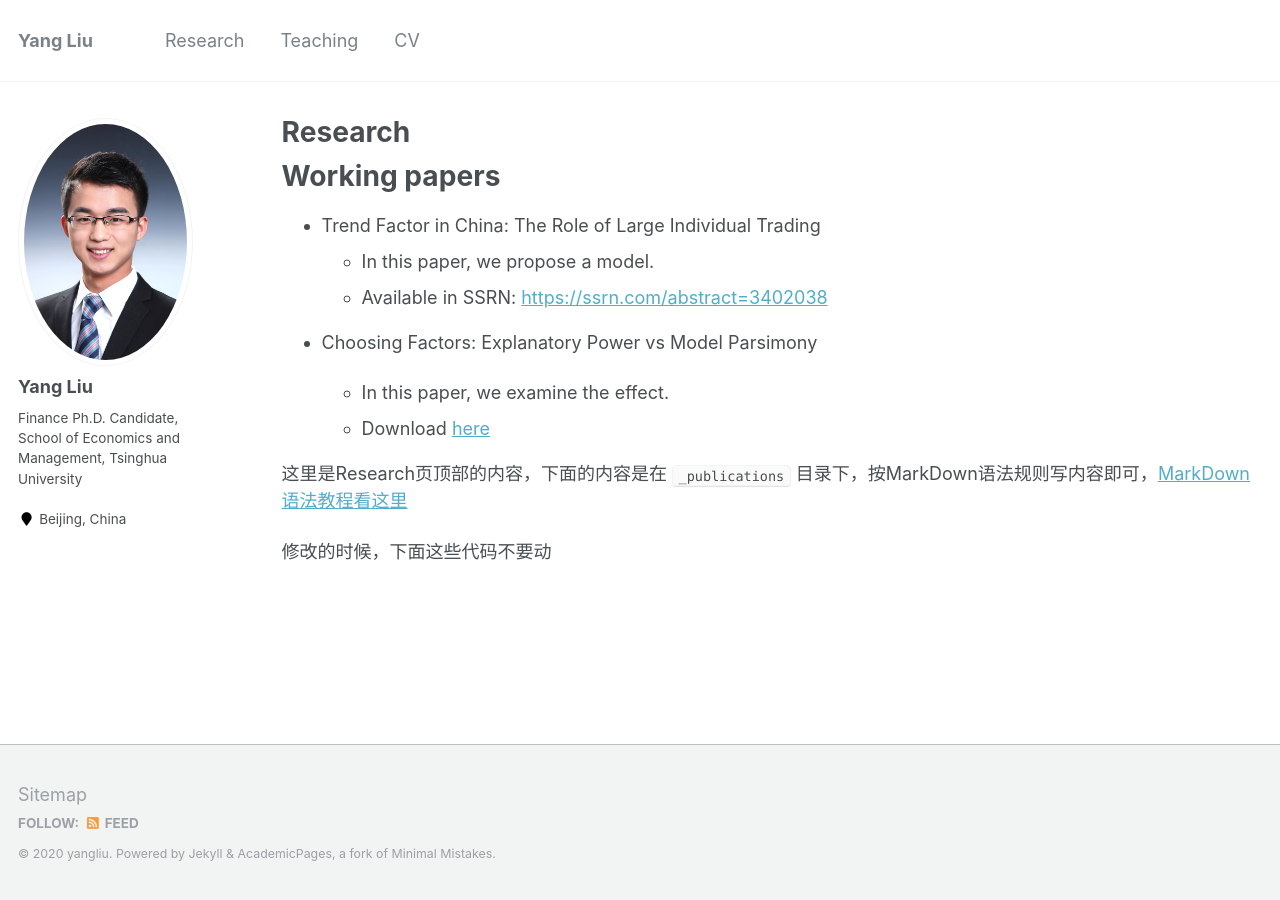
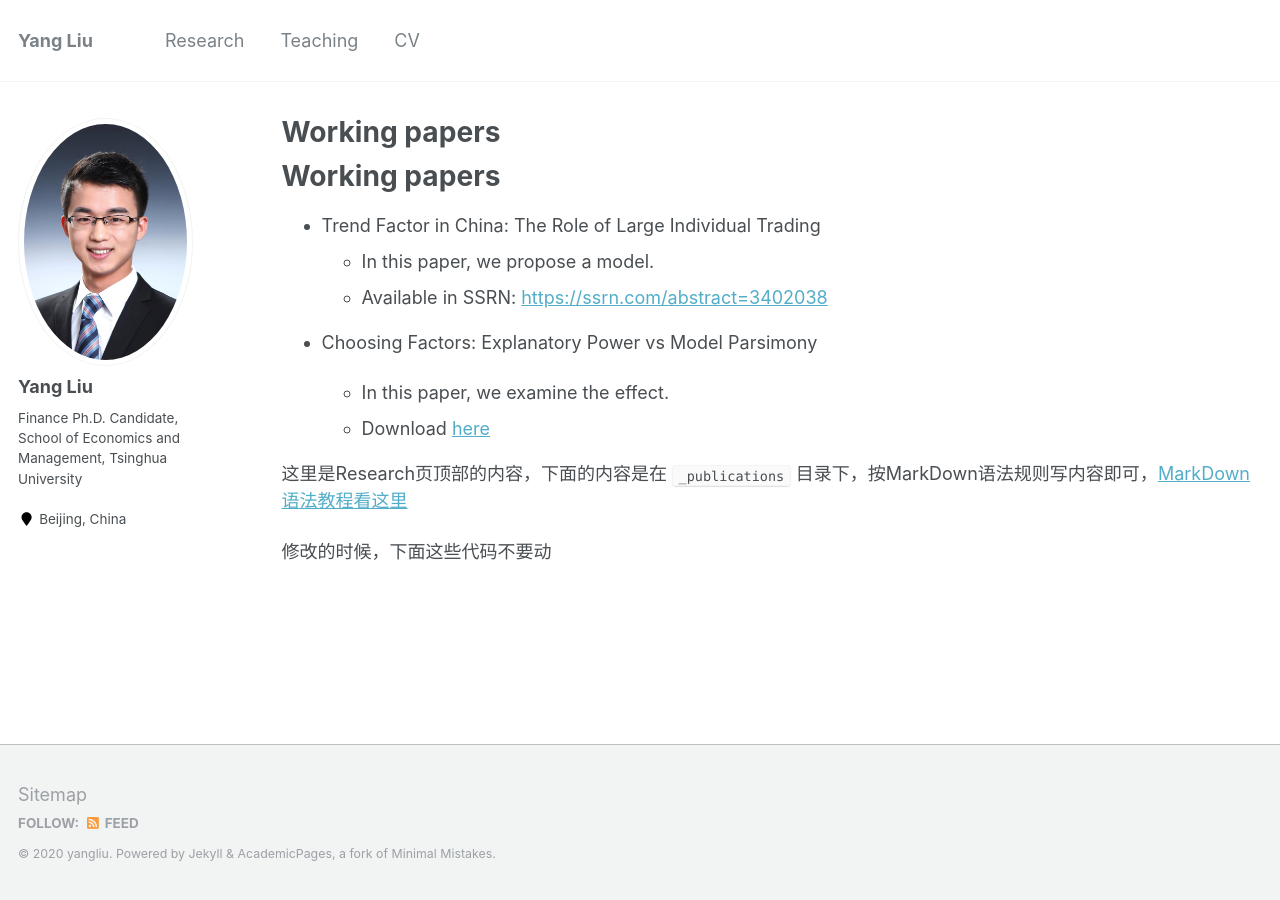
Before and after one commit to yangliu-finance/yangliu-finance.github.io, a Jekyll site: the page built from _pages/research.md, in a window 1280 px wide. Built offline with Jekyll 4.4.1, drawn with Linux system fonts in a browser that asks for light colours; our own code applies the rules of GitHub Pages for plain Markdown files; part of the change alters nothing that is shown.

Commit message:
Update research.md

```diff
--- a/_pages/research.md
+++ b/_pages/research.md
@@ -1,6 +1,6 @@
 ---
 layout: archive
-title: "Research"
+# title: "Research"
 permalink: /research/
 author_profile: true
 ---
```
